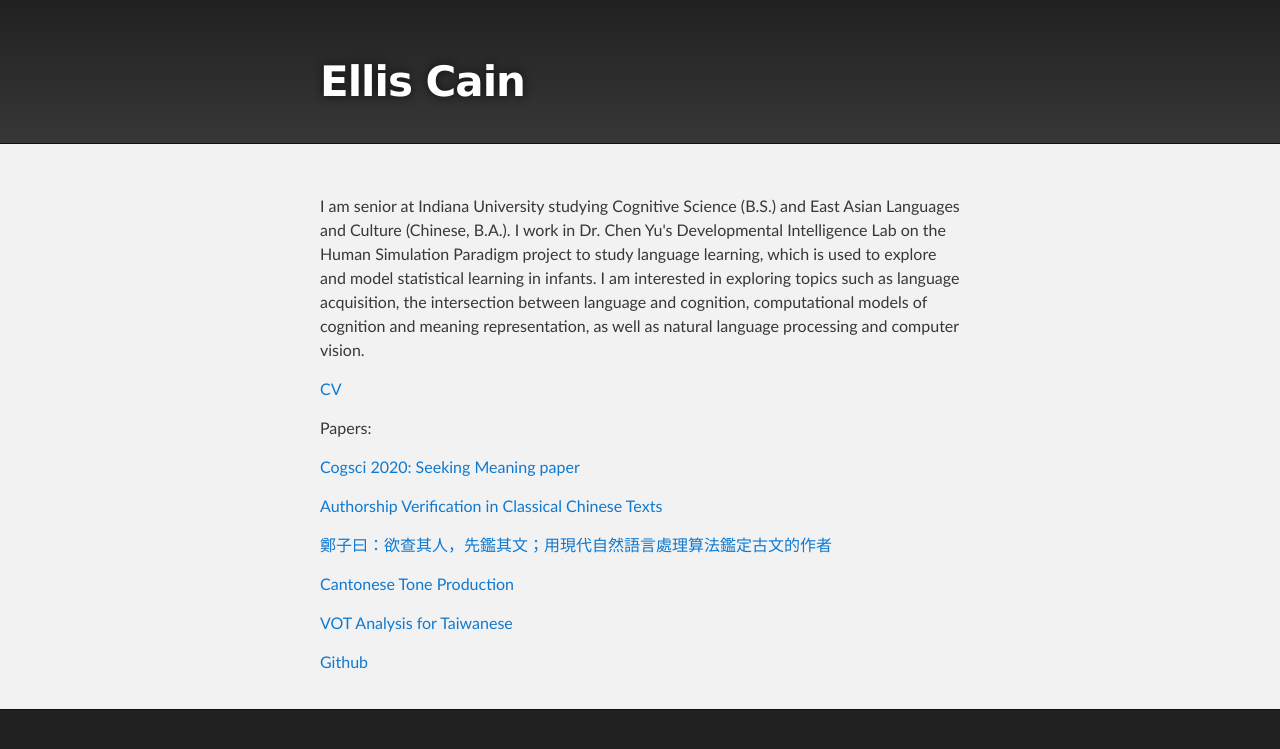
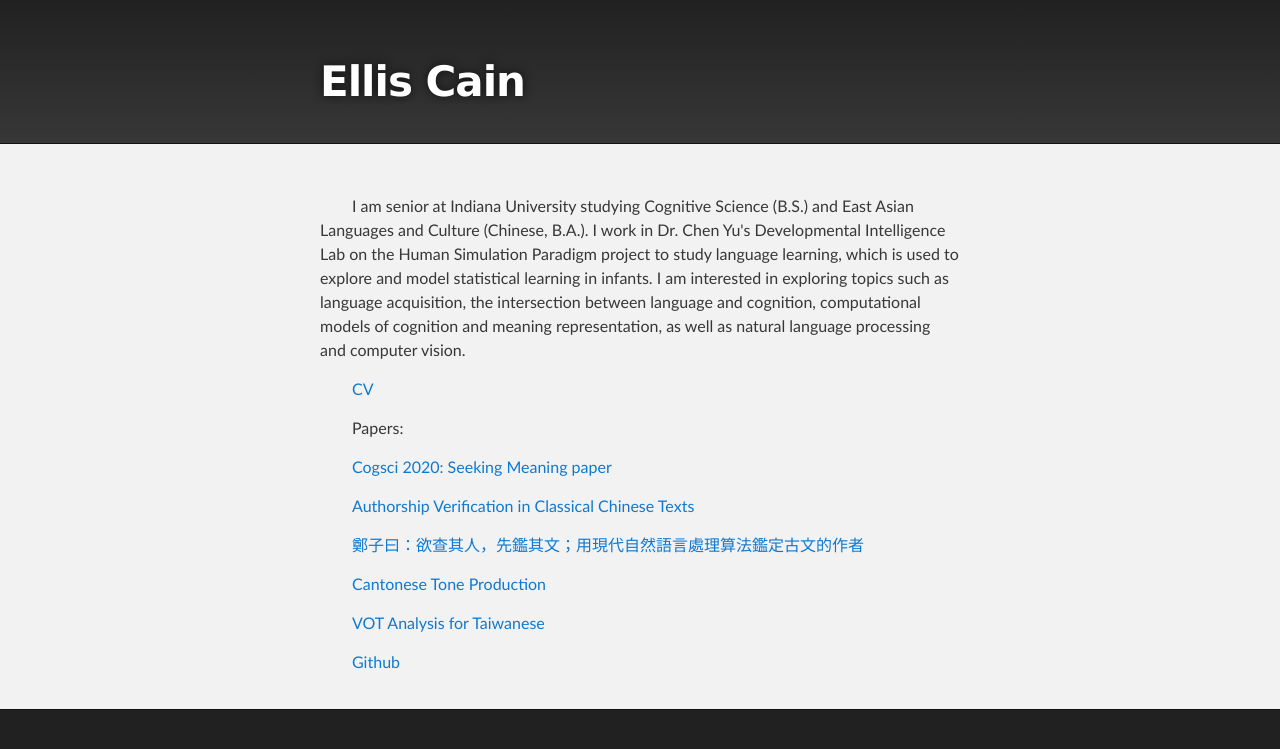
Before and after one commit to ellissc/ellissc.github.io, a Jekyll site: the page built from index.html, in a window 1280 px wide. Shown: the top 749 px of the page. Built offline with Jekyll 4.4.1, drawn with Linux system fonts in a browser that asks for light colours.

Commit message:
indentation?

```diff
--- a/_layouts/default.html
+++ b/_layouts/default.html
@@ -6,8 +6,11 @@
     <meta http-equiv="X-UA-Compatible" content="IE=edge">
     <meta name="viewport" content="width=device-width,maximum-scale=2">
     <link rel="stylesheet" type="text/css" media="screen" href="{{ '/assets/css/style.css?v=' | append: site.github.build_revision | relative_url }}">
-
-{% seo %}
+    <style>
+      p{
+        text-indent: 2.0em;
+      }
+    </style>
   </head>
 
   <body>
--- a/index.html
+++ b/index.html
@@ -15,6 +15,11 @@ layout: default
 <meta name="generator" content="Jekyll v3.9.0" />
 <meta property="og:title" content="Slate theme" />
 <meta property="og:locale" content="en_US" />
+<style>
+  p{
+    text-indent: 2.0em;
+  }
+</style>
   </head>
 
   <body>
```
